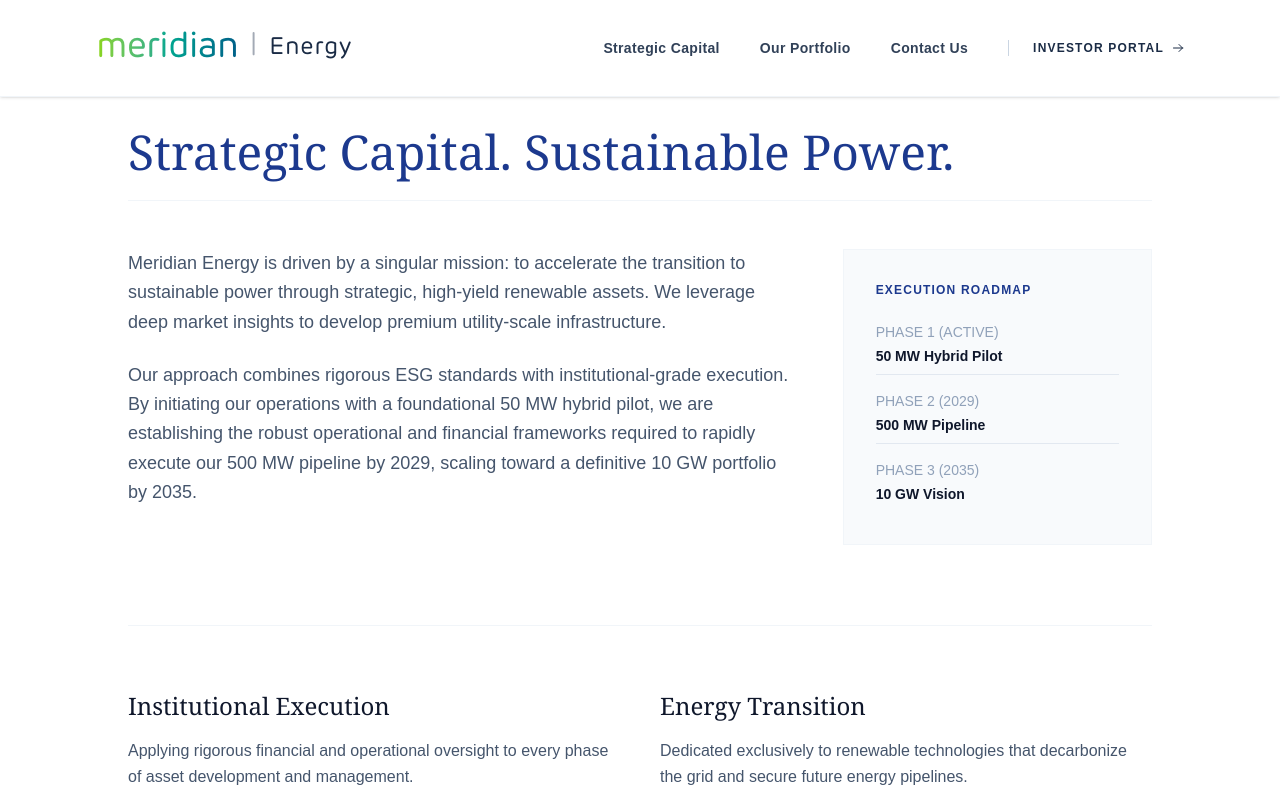
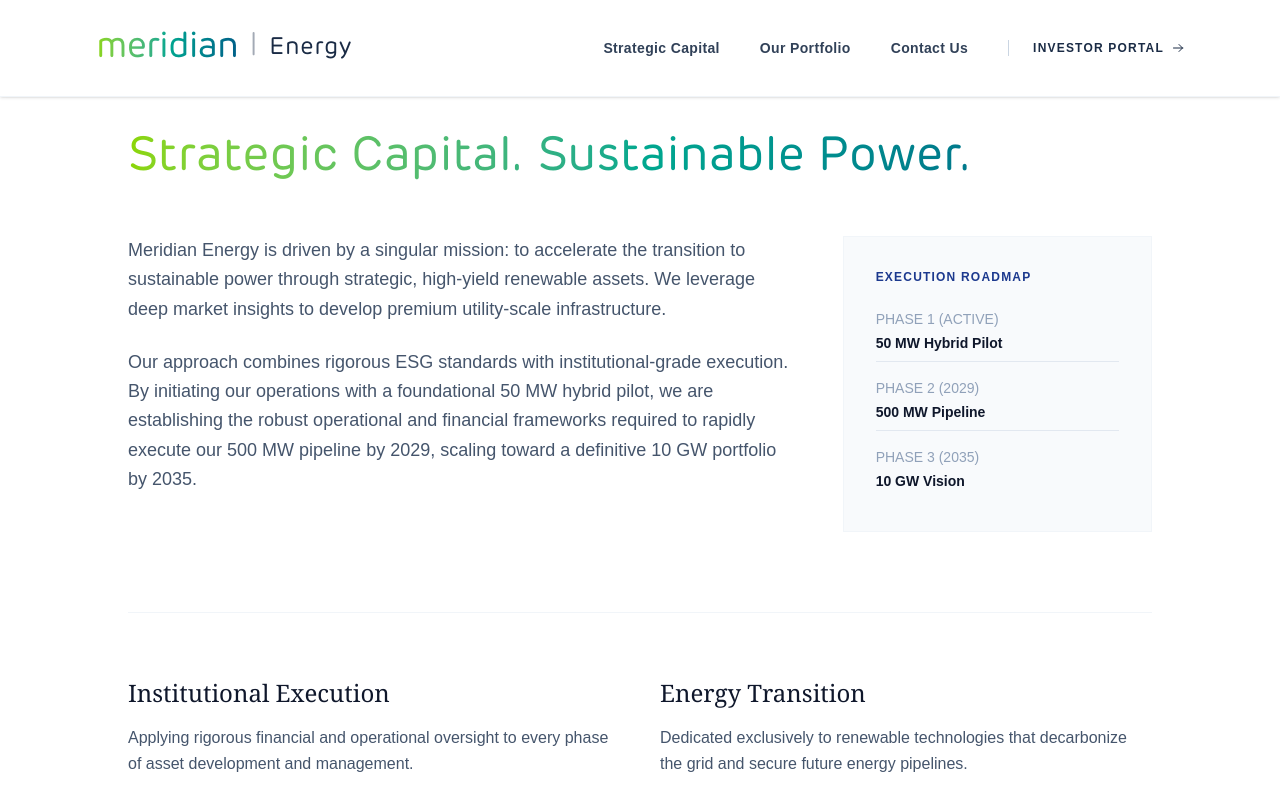
Before and after one commit to diwakar820-hash/meridian-energy-web, a Next.js app: page /about in a window 1280 px wide. Shown: the top 800 px of the page. Built offline with nearby package versions, Linux system fonts and the light colour scheme.

Commit message:
Updated 50 MW In portal page

```diff
--- a/app/about/page.tsx
+++ b/app/about/page.tsx
@@ -5,7 +5,7 @@
     <main className="min-h-screen bg-white text-slate-900 font-sans pt-32 px-8 md:px-24 pb-20">
       <div className="max-w-5xl mx-auto">
 
-        <h1 className="text-4xl md:text-5xl font-serif font-medium text-blue-900 mb-8 pb-6 border-b border-slate-100">
+        <h1 className="font-meridian text-4xl md:text-5xl bg-gradient-to-r from-[#8CD600] via-[#00A88F] to-[#005F88] bg-clip-text text-transparent mb-6 leading-tight">
           Strategic Capital. Sustainable Power.
         </h1>
 
--- a/app/portal/page.tsx
+++ b/app/portal/page.tsx
@@ -63,7 +63,7 @@
           <div>
             <h1 className="text-4xl font-light text-slate-900 mb-6">2026 Capital Deployment</h1>
             <p className="text-slate-600 mb-8 leading-relaxed">
-              Meridian Energy has initiated capital deployment for its foundational 25-50 MW Firm Dispatchable Renewable Energy (FDRE) hybrid asset. Anchored near high-voltage MSETCL infrastructure in Maharashtra, this facility executes a diversified revenue strategy across Direct Captive, Group Captive (GC), Merchant, and Open Access (OA) frameworks for tier-one industrial off-takers.
+              Meridian Energy has initiated capital deployment for its foundational 50 MW Firm Dispatchable Renewable Energy (FDRE) hybrid asset. Anchored near high-voltage MSETCL infrastructure in Maharashtra, this facility executes a diversified revenue strategy across Direct Captive, Group Captive (GC), Merchant, and Open Access (OA) frameworks for tier-one industrial off-takers.
             </p>
             <button className="bg-[#1A2B45] hover:bg-[#005F88] text-white px-8 py-3 text-sm font-medium transition shadow-sm">
               Explore FDRE metrics
```
